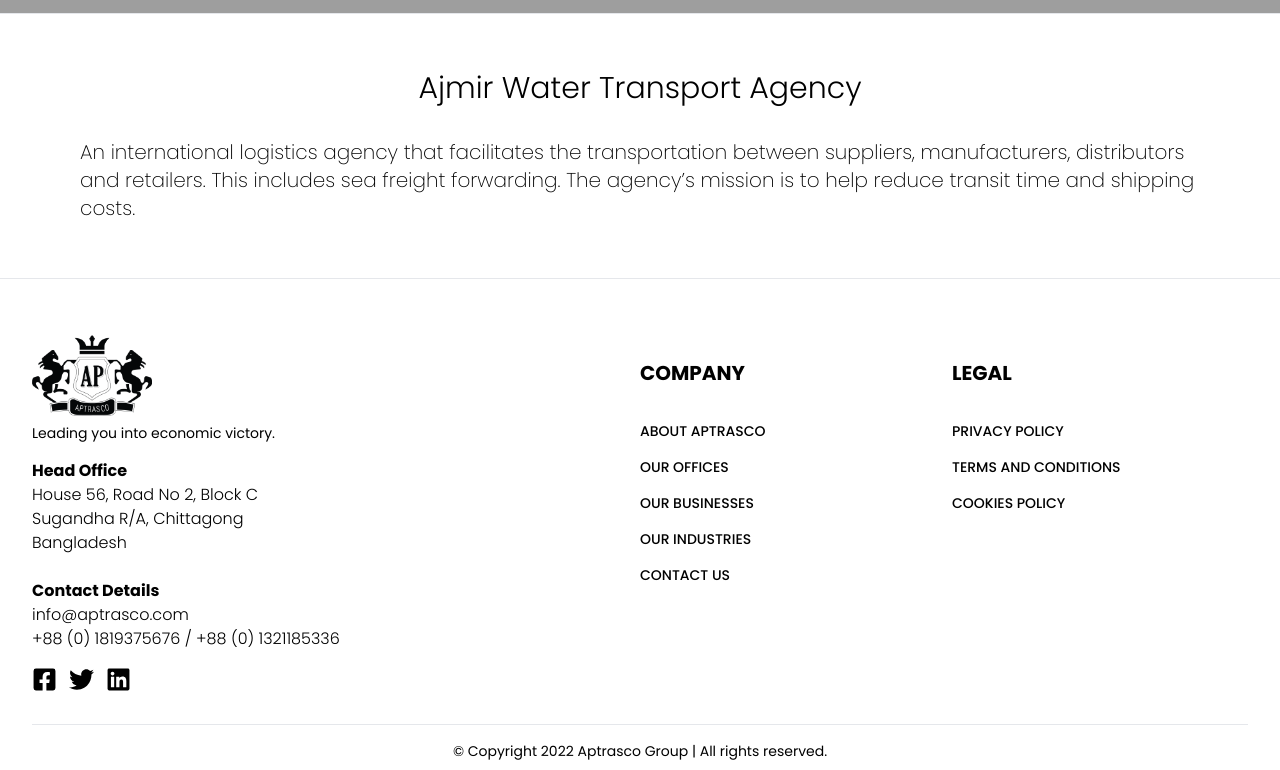
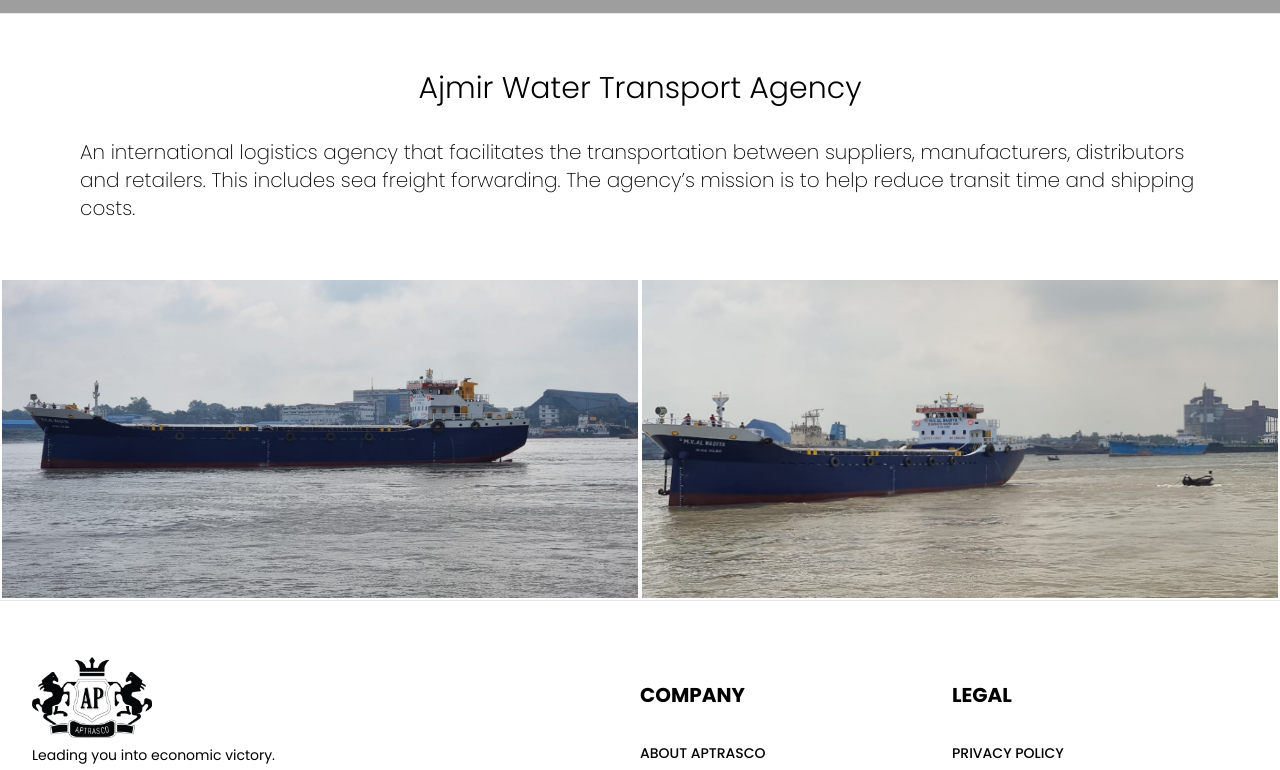
Before and after one commit to Jochgem76/aptrasco-web-app, a Next.js app: page /businesses/ajmir-agency in a window 1280 px wide. Shown: the part 587-1357 px from the top of the page. Built offline with nearby package versions, Linux system fonts and the light colour scheme; grey boxes are pictures that could not be loaded.

Commit message:
Initial commit

```diff
--- /dev/null
+++ b/components/AjmirTwoImages.jsx
@@ -0,0 +1,27 @@
+import AjmirCard from "./Cards/AjmirCard";
+
+import ImageOne from '../img/Ajmir_1.jpg';
+import ImageTwo from '../img/Ajmir_2.jpg';
+
+const AjmirCards = [
+    {
+        id: 1,
+        imageUrl: ImageOne
+    },
+    {
+        id: 2,
+        imageUrl: ImageTwo
+    }
+]
+
+const AjmirTwoImages = () => {
+    return (
+        <section>
+            <div className="flex flex-wrap">
+                {AjmirCards.map((card) => <AjmirCard item={card} key={card.id} />)}
+            </div>
+        </section>
+    )
+}
+
+export default AjmirTwoImages;
--- /dev/null
+++ b/components/Cards/AjmirCard.jsx
@@ -0,0 +1,22 @@
+import Image from 'next/image';
+
+const AjmirCard = ({ item }) => {
+    return (
+        <article className="w-full lg:w-1/2">
+            <div className="p-0.5">
+                <div className="relative overflow-hidden">
+                    <Image
+                        priority={true}
+                        alt={item.id}
+                        src={item.imageUrl}
+                        width={600}
+                        height={300}
+                        layout="responsive"
+                    />
+                </div>
+            </div>
+        </article>
+    )
+}
+
+export default AjmirCard;
--- a/components/Cards/BusinessCard.jsx
+++ b/components/Cards/BusinessCard.jsx
@@ -20,10 +20,9 @@ const BusinessCard = ({ item }) => {
                     </div>
                     <div className="bg-gray-800/[.50] absolute w-full py-4 top-20 inset-x-0 text-left px-6">
                         <Fade>
-                            <div className="text-xl lg:text-3xl font-light text-white leading-10">{item.title}</div>
+                            <div className="text-2xl lg:text-3xl font-light text-white leading-10">{item.title}</div>
                         </Fade>
-
-                        <div className="text-md font-regular text-white leading-4 mt-6">
+                        <div className="text-sm lg:text-md font-regular text-white leading-4 mt-6">
                             <Link href={item.url}>
                                 <a className="inline-flex uppercase">
                                     Find out more
--- a/components/CompanyCards.jsx
+++ b/components/CompanyCards.jsx
@@ -6,28 +6,28 @@ const AptrascoCards = [
         subLink: "How can we help?",
         url: "/whyus",
         id: "aptrasco",
-        imageUrl: "https://res.cloudinary.com/dqvs8sk1o/image/upload/w_1200,h_600,c_fill/v1653015386/aptrasco.jpg",
+        imageUrl: "https://res.cloudinary.com/dqvs8sk1o/image/upload/w_600,h_300,c_fill/v1653015386/aptrasco.jpg",
     },
     {
         title: "Our Businesses",
         subLink: "Take a Look",
         url: "/businesses",
         id: "businesses",
-        imageUrl: "https://res.cloudinary.com/dqvs8sk1o/image/upload/e_brightness:-20/w_1200,h_600,c_fill/v1653015691/industries.jpg",
+        imageUrl: "https://res.cloudinary.com/dqvs8sk1o/image/upload/e_brightness:-20/w_600,h_300,c_fill/v1653015691/industries.jpg",
     },
     {
         title: "Clients",
         subLink: "Who we work with",
         url: "/clients",
         id: "clients",
-        imageUrl: "https://res.cloudinary.com/dqvs8sk1o/image/upload/e_brightness:-20/w_1200,h_600,c_fill/v1653278231/clients.jpg",
+        imageUrl: "https://res.cloudinary.com/dqvs8sk1o/image/upload/e_brightness:-20/w_600,h_300,c_fill/v1653278231/clients.jpg",
     },
     {
         title: "Get in touch",
         subLink: "Business queries",
         url: "/contact",
         id: "contact",
-        imageUrl: "https://res.cloudinary.com/dqvs8sk1o/image/upload/w_1200,h_600,c_fill/v1653278080/contact-us.jpg",
+        imageUrl: "https://res.cloudinary.com/dqvs8sk1o/image/upload/w_600,h_300,c_fill/v1653278080/contact-us.jpg",
     }
 ]
 
--- a/pages/businesses/ajmir-agency.js
+++ b/pages/businesses/ajmir-agency.js
@@ -1,5 +1,6 @@
 import Widget from "../../components/Widget";
 import HeaderImage from "../../components/HeaderImage";
+import AjmirTwoImages from "../../components/AjmirTwoImages";
 
 const AjmirShipping = {
     headerTitle: "Ajmir Agency",
@@ -16,6 +17,7 @@ const AjmirAgency = ({ }) => {
             <Widget
                 title="Ajmir Water Transport Agency"
                 sub="An international logistics agency that facilitates the transportation between suppliers, manufacturers, distributors and retailers. This includes sea freight forwarding. The agency’s mission is to help reduce transit time and shipping costs." />
+            <AjmirTwoImages />
         </>
     )
 };
```
Also changed, not shown: img/Ajmir_1.jpg (added), img/Ajmir_2.jpg (added).
